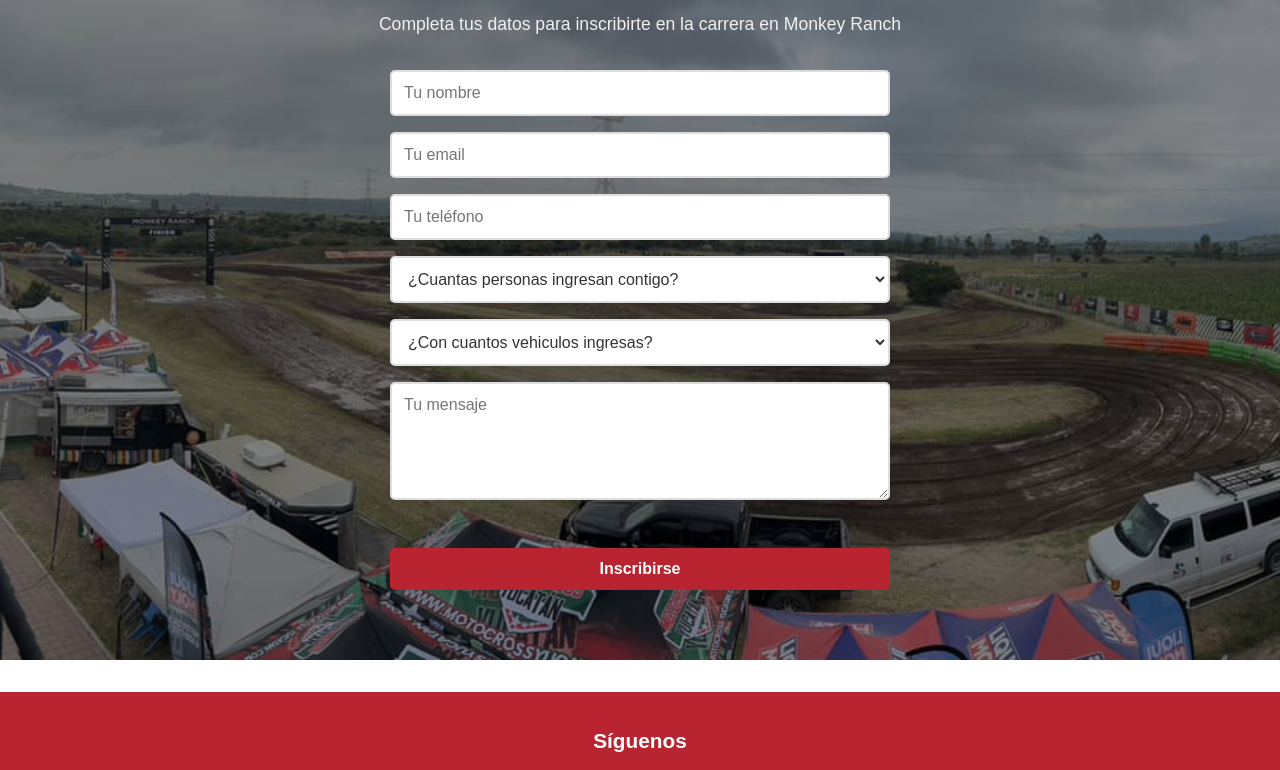
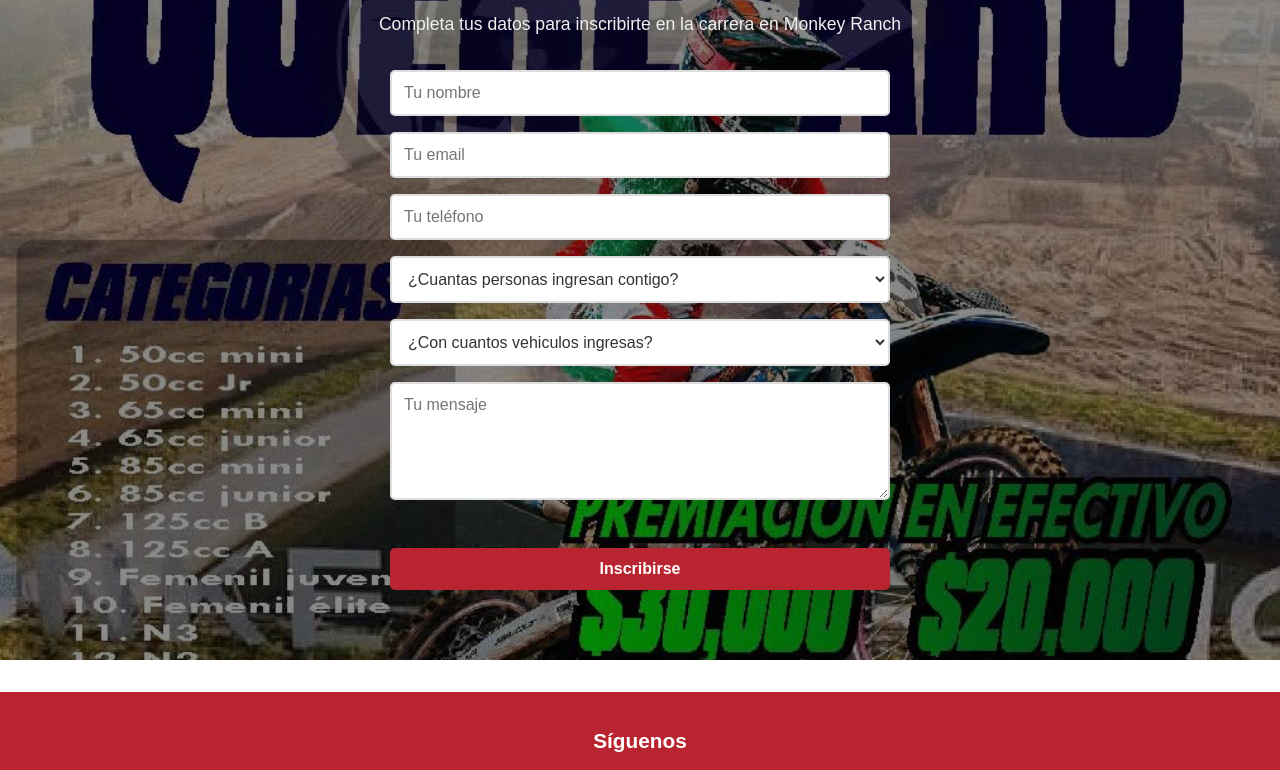
Before and after one commit to Mich281292/monkeyranchmx.github.io, a website: page inscripcion.html in a window 1280 px wide. Shown: the part 252-1022 px from the top of the page. Drawn offline with Linux system fonts and the light colour scheme.

Commit message:
feat: Update inscription background image

```diff
--- a/styles.css
+++ b/styles.css
@@ -416,7 +416,7 @@ header {
 /* Inscription Section */
 .inscription-section {
     padding: 60px 20px;
-    background-image: url('motocross1.jpg');
+    background-image: url('monkey-qro.jpeg');
     background-size: cover;
     background-position: center;
     background-attachment: fixed;
```
